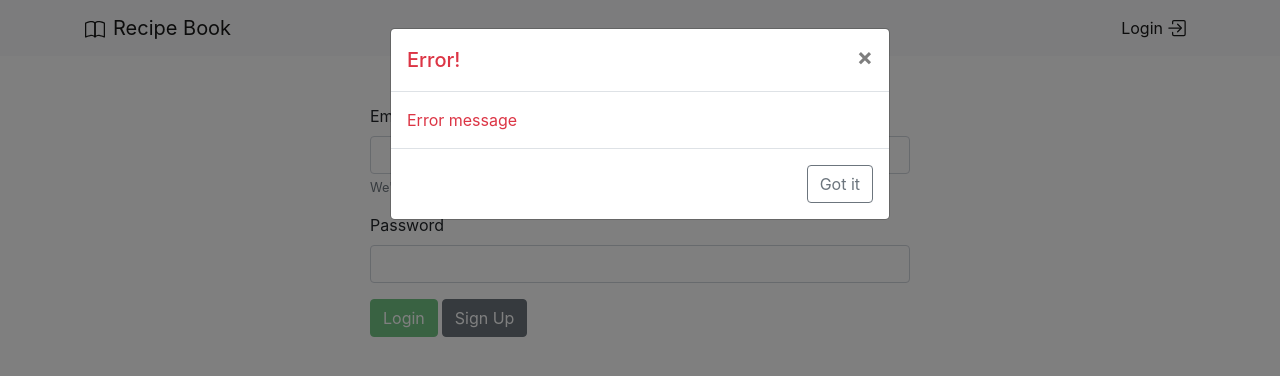
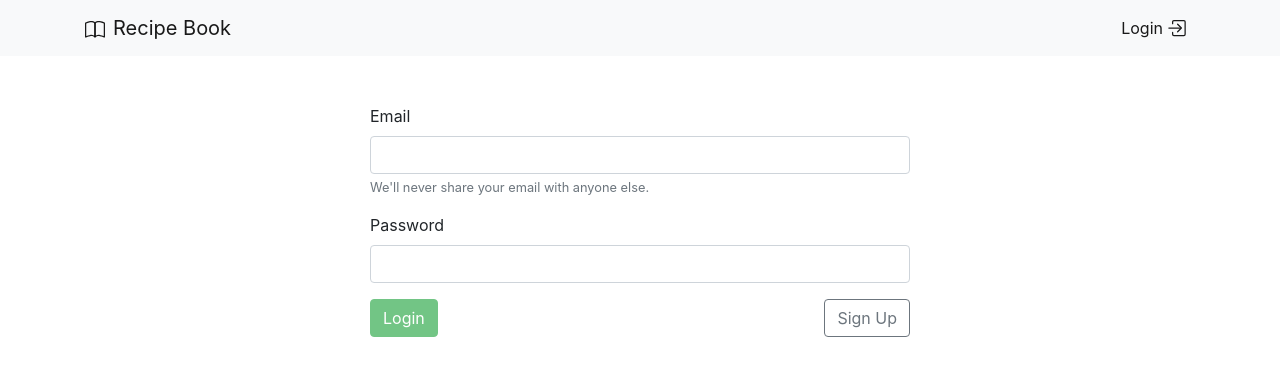
Before and after one commit to Safe-Mode/recipes-book, an Angular app: page /auth in a window 1280 px wide. Shown: the top 376 px of the page. Built offline with nearby package versions, Linux system fonts and the light colour scheme.

Commit message:
Show auth error message via dynamically created modal

```diff
--- a/src/app/app.component.html
+++ b/src/app/app.component.html
@@ -7,5 +7,3 @@
     </div>
   </div>
 </div>
-
-<app-modal></app-modal>
--- a/src/app/app.module.ts
+++ b/src/app/app.module.ts
@@ -8,7 +8,7 @@ import { environment } from '../environments/environment';
 import { ShoppingListService } from './services/shopping-list.service';
 import { RecipeService } from './services/recipe.service';
 import { AuthInterceptorService } from './interceptors/auth-interceptor.service';
-import { DropdownDirective } from './shared/dropdown.directive';
+import { DropdownDirective } from './shared/directives/dropdown.directive';
 import { ShortenPipe } from './shared/shorten.pipe';
 import { AppComponent } from './app.component';
 import { HeaderComponent } from './components/header/header.component';
@@ -24,6 +24,7 @@ import { AuthComponent } from './pages/auth/auth.component';
 import { AppRoutingModule } from './app-routing.module';
 import { LogoComponent } from './shared/components/logo/logo.component';
 import { ModalComponent } from './shared/components/modal/modal.component';
+import { DynamicCmpHostDirective } from './shared/directives/dynamic-cmp-host.directive';
 
 @NgModule({
   declarations: [
@@ -41,7 +42,8 @@ import { ModalComponent } from './shared/components/modal/modal.component';
     ShortenPipe,
     AuthComponent,
     LogoComponent,
-    ModalComponent
+    ModalComponent,
+    DynamicCmpHostDirective
   ],
   imports: [
     BrowserModule,
@@ -71,6 +73,7 @@ import { ModalComponent } from './shared/components/modal/modal.component';
       multi: true
     }
   ],
-  bootstrap: [AppComponent]
+  bootstrap: [AppComponent],
+  entryComponents: [ModalComponent]
 })
 export class AppModule { }
--- a/src/app/pages/auth/auth.component.html
+++ b/src/app/pages/auth/auth.component.html
@@ -1,6 +1,8 @@
+<ng-template appDynamicCmpHost></ng-template>
+
 <div class="row">
   <div class="col-12 col-md-6 m-auto">
-    <p class="alert alert-danger" *ngIf="error">{{ error }}</p>
+    <!--    <p class="alert alert-danger" *ngIf="error">{{ error }}</p>-->
 
     <div class="text-center" *ngIf="isLoading">
       <div class="spinner-border" role="status">
@@ -31,10 +33,12 @@
           symbols</p>
       </div>
 
-      <button type="submit" class="btn btn-success mr-1"
-              [disabled]="!authForm.valid">{{ (isLoginMode) ? 'Login' : 'Sign Up' }}</button>
-      <button type="button" class="btn btn-secondary"
-              (click)="switchMode();">{{ (isLoginMode) ? 'Sign Up' : 'Login' }}</button>
+      <div class="d-flex">
+        <button type="submit" class="btn btn-success mr-1"
+                [disabled]="!authForm.valid">{{ (isLoginMode) ? 'Login' : 'Sign Up' }}</button>
+        <button type="button" class="btn btn-outline-secondary ml-auto"
+                (click)="switchMode();">{{ (isLoginMode) ? 'Sign Up' : 'Login' }}</button>
+      </div>
     </form>
   </div>
 </div>
--- a/src/app/pages/auth/auth.component.ts
+++ b/src/app/pages/auth/auth.component.ts
@@ -1,16 +1,22 @@
-import { Component } from '@angular/core';
+import { Component, ComponentFactoryResolver, OnDestroy, ViewChild } from '@angular/core';
 import { NgForm } from '@angular/forms';
 import { Router } from '@angular/router';
-import { Observable } from 'rxjs';
+import { Observable, Subscription } from 'rxjs';
 
 import { AuthResponseData, AuthService } from '../../services/auth.service';
+import { ModalComponent } from '../../shared/components/modal/modal.component';
+import { DynamicCmpHostDirective } from '../../shared/directives/dynamic-cmp-host.directive';
 
 @Component({
   selector: 'app-auth',
   templateUrl: './auth.component.html',
   styleUrls: ['./auth.component.css']
 })
-export class AuthComponent {
+export class AuthComponent implements OnDestroy {
+
+  @ViewChild(DynamicCmpHostDirective, { static: false }) modalHost;
+
+  private closeSub: Subscription;
 
   isLoginMode = true;
   isLoading = false;
@@ -18,8 +24,29 @@ export class AuthComponent {
 
   constructor(
     private authService: AuthService,
-    private router: Router
+    private router: Router,
+    private cfr: ComponentFactoryResolver
   ) {
+  }
+
+  ngOnDestroy(): void {
+    this.closeSub.unsubscribe();
+  }
+
+  private showErrorModal(message: string): void {
+    const modalFactory = this.cfr.resolveComponentFactory(ModalComponent);
+    const modalHostVCRef = this.modalHost.vcRef;
+
+    modalHostVCRef.clear();
+
+    const modalComponentRef = modalHostVCRef.createComponent(modalFactory);
+
+    modalComponentRef.instance.message = message;
+
+    this.closeSub = modalComponentRef.instance.closed.subscribe(() => {
+      this.closeSub.unsubscribe();
+      modalHostVCRef.clear();
+    });
   }
 
   switchMode(): void {
@@ -43,6 +70,7 @@ export class AuthComponent {
         },
         (errorMessage: string) => {
           this.error = errorMessage;
+          this.showErrorModal(errorMessage);
           this.isLoading = false;
         }
       );
--- a/src/app/services/auth.service.ts
+++ b/src/app/services/auth.service.ts
@@ -44,7 +44,8 @@ export class AuthService {
   }
 
   private static handleError({ error }): Observable<AuthResponseData> {
-    const errorMessage = (!error || !error.error) ? ErrorMessage.DEFAULT : ErrorMessage[error.error.message];
+    const isUnknownError = !error || !error.error || !ErrorMessage[error.error.message];
+    const errorMessage = (isUnknownError) ? ErrorMessage.DEFAULT : ErrorMessage[error.error.message];
     return throwError(errorMessage);
   }
 
--- a/src/app/shared/components/modal/modal.component.html
+++ b/src/app/shared/components/modal/modal.component.html
@@ -1,19 +1,19 @@
 <div class="modal-backdrop show"></div>
 
-<div class="modal" tabindex="-1" role="dialog" aria-labelledby="modalError" aria-hidden="true">
+<div class="modal show" tabindex="-1" role="dialog" aria-labelledby="modalError" aria-hidden="true" (click)="onModalClose()">
   <div class="modal-dialog" role="document">
     <div class="modal-content">
       <div class="modal-header">
         <h5 class="modal-title text-danger" id="modalError">Error!</h5>
-        <button type="button" class="close" data-dismiss="modal" aria-label="Close">
+        <button type="button" class="close" data-dismiss="modal" aria-label="Close" (click)="onModalClose()">
           <span aria-hidden="true">&times;</span>
         </button>
       </div>
       <div class="modal-body text-danger">
-        Error message
+        {{ message }}
       </div>
       <div class="modal-footer">
-        <button type="button" class="btn btn-outline-secondary" data-dismiss="modal">Got it</button>
+        <button type="button" class="btn btn-outline-secondary" data-dismiss="modal" (click)="onModalClose()">Got it</button>
       </div>
     </div>
   </div>
--- a/src/app/shared/components/modal/modal.component.ts
+++ b/src/app/shared/components/modal/modal.component.ts
@@ -1,15 +1,17 @@
-import { Component, OnInit } from '@angular/core';
+import { Component, EventEmitter, Input, Output } from '@angular/core';
 
 @Component({
   selector: 'app-modal',
   templateUrl: './modal.component.html',
   styleUrls: ['./modal.component.scss']
 })
-export class ModalComponent implements OnInit {
+export class ModalComponent {
 
-  constructor() { }
+  @Output() closed: EventEmitter<void> = new EventEmitter<void>();
+  @Input() message: string;
 
-  ngOnInit() {
+  onModalClose(): void {
+    this.closed.emit();
   }
 
 }
--- /dev/null
+++ b/src/app/shared/directives/dynamic-cmp-host.directive.ts
@@ -0,0 +1,10 @@
+import { Directive, ViewContainerRef } from '@angular/core';
+
+@Directive({
+  selector: '[appDynamicCmpHost]'
+})
+export class DynamicCmpHostDirective {
+
+  constructor(public vcRef: ViewContainerRef) { }
+
+}
```
Also changed, not shown: src/app/shared/directives/dropdown.directive.ts (renamed from src/app/shared/dropdown.directive.ts).
